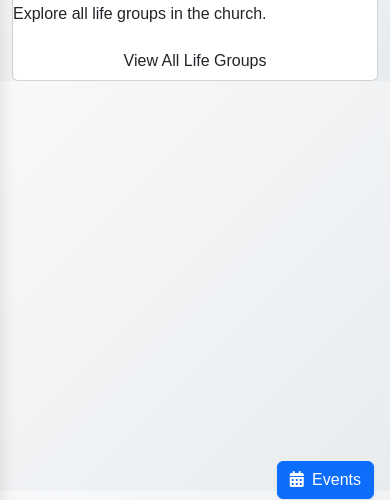
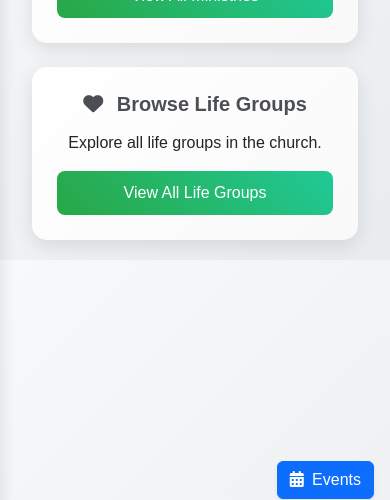
Before and after one commit to Zoraller/Church-Management, a Flask app: template templates/user_dashboard.html in a window 390 px wide. Shown: the part 329-829 px from the top of the page. Run offline with Flask 3, Linux system fonts and the light colour scheme; the template is opened without the code that fills it, so the values that code supplies are empty.

Commit message:
Update user_dashboard.html

```diff
--- a/templates/user_dashboard.html
+++ b/templates/user_dashboard.html
@@ -10,31 +10,24 @@
 <link href="https://fonts.googleapis.com/css2?family=Roboto:wght@300;400;500;700&display=swap" rel="stylesheet">
 <link rel="icon" href="{{ url_for('static', filename='images/favicon.ico') }}" type="image/x-icon">
 <style>
-/* ----------------- BASE ----------------- */
+
 body {
     margin: 0;
     font-family: 'Arial', sans-serif;
-    background: linear-gradient(135deg, #f8f9fa, #e9ecef);
+    background: linear-gradient(135deg, #f8f9fa 0%, #e9ecef 100%);
 }
-
-/* ----------------- SIDEBAR ----------------- */
 .sidebar {
     position: fixed;
     top: 0;
     left: 0;
     height: 100vh;
     width: 250px;
-    background: linear-gradient(180deg, #4b4f53, #343a40);
+    background: linear-gradient(180deg, #4b4f53 0%, #343a40 100%);
     color: white;
     padding-top: 20px;
     box-shadow: 2px 0 15px rgba(0,0,0,0.1);
     z-index: 1000;
-    transform: translateX(-100%);
     transition: transform 0.3s ease;
-}
-
-.sidebar.show {
-    transform: translateX(0);
 }
 
 .sidebar a {
@@ -68,30 +61,125 @@ body {
     box-shadow: 0 4px 10px rgba(0,0,0,0.2);
 }
 
-/* ----------------- BACKDROP ----------------- */
-.backdrop {
-    position: fixed;
-    top: 0; left: 0;
-    width: 100%; height: 100%;
-    background: rgba(0,0,0,0.5);
-    z-index: 1050;
-    opacity: 0;
-    visibility: hidden;
-    transition: opacity 0.3s ease, visibility 0.3s ease;
+/* --------------------------------------------------------
+   MAIN CONTENT
+---------------------------------------------------------*/
+.main-content {
+    margin-left: 250px;
+    margin-right: 300px;
+    padding: 20px;
+    transition: margin-left 0.3s ease;
 }
 
-.backdrop.show {
-    opacity: 1;
-    visibility: visible;
+/* --------------------------------------------------------
+   RIGHT PANEL (DESKTOP)
+---------------------------------------------------------*/
+.right-panel {
+    position: fixed;
+    top: 0;
+    right: 0;
+    width: 300px;
+    height: 100vh;
+    background: #f8f9fa;
+    z-index: 1000;
+    overflow-y: auto;
+    box-shadow: -2px 0 5px rgba(0,0,0,0.1);
+    padding-top: 60px;
 }
 
-/* ----------------- EVENTS ----------------- */
+/* --------------------------------------------------------
+   NAVBAR
+---------------------------------------------------------*/
+.navbar {
+    background: linear-gradient(45deg, #ffffff, #f8f9fa);
+    border-radius: 15px;
+    box-shadow: 0 6px 20px rgba(0,0,0,0.1);
+    margin-bottom: 30px;
+}
+
+.navbar-brand {
+    color: #4b4f53;
+    font-weight: 600;
+    font-size: 1.2rem;
+}
+
+/* --------------------------------------------------------
+   CLOCK
+---------------------------------------------------------*/
+.time-card {
+    display: inline-block;
+    padding: 6px 12px;
+    font-size: 0.7rem;
+    font-weight: bold;
+    color: #fff;
+    background: #616d79;
+    border-radius: 8px;
+    box-shadow: 0 2px 6px rgba(202,190,190,0.2);
+}
+
+/* --------------------------------------------------------
+   PROFILE
+---------------------------------------------------------*/
+.profile-icon {
+    width: 45px;
+    height: 45px;
+    border-radius: 50%;
+    cursor: pointer;
+    border: 2px solid #fff;
+    transition: transform 0.3s ease;
+}
+
+.profile-icon:hover {
+    transform: scale(1.1);
+}
+
+/* --------------------------------------------------------
+   CARDS
+---------------------------------------------------------*/
+.card {
+    border: none;
+    border-radius: 15px;
+    box-shadow: 0 6px 20px rgba(0,0,0,0.1);
+    background: linear-gradient(135deg, #fff 0%, #f9f9f9 100%);
+    padding: 25px;
+    text-align: center;
+    transition: all 0.3s ease;
+}
+
+.card:hover {
+    transform: translateY(-5px);
+    box-shadow: 0 10px 30px rgba(0,0,0,0.15);
+}
+
+.card h5 {
+    color: #4b4f53;
+    font-weight: 600;
+    margin-bottom: 15px;
+}
+
+.card .btn {
+    background: linear-gradient(45deg, #28a745, #20c997);
+    color: #fff;
+    border: none;
+    padding: 10px 20px;
+    border-radius: 8px;
+    transition: all 0.3s ease;
+}
+
+.card .btn:hover {
+    background: linear-gradient(45deg, #218838, #17a2b8);
+    transform: translateY(-2px);
+}
+
+/* --------------------------------------------------------
+   EVENTS
+---------------------------------------------------------*/
 .event-card {
     padding: 10px;
     border-bottom: 1px solid #ddd;
+    transition: 0.2s ease;
     text-decoration: none;
     color: inherit;
-    transition: 0.2s ease;
 }
 
 .event-card:hover {
@@ -99,18 +187,17 @@ body {
     box-shadow: 0 2px 8px rgba(0,0,0,0.1);
 }
 
-.event-card:active {
-    transform: translateY(0);
-    box-shadow: 0 2px 4px rgba(0,0,0,0.1);
-}
-
-/* ----------------- MOBILE ----------------- */
+/* --------------------------------------------------------
+   MOBILE RESPONSIVE
+---------------------------------------------------------*/
 .hamburger {
     display: none;
 }
 
+/* MOBILE MODE */
 @media (max-width: 768px) {
-    /* Sidebar toggle */
+
+    /* Sidebar */
     .sidebar {
         transform: translateX(-100%);
     }
@@ -129,18 +216,18 @@ body {
         color: #343a40;
     }
 
-    /* Main content adjustments */
+    /* Main Content */
     .main-content {
         margin-left: 0;
         margin-right: 0;
     }
 
-    /* Hide right panel */
+    /* Hide right panel on small screens */
     .right-panel {
         display: none;
     }
 
-    /* EVENTS MOBILE PANEL */
+    /* EVENTS SLIDE-UP PANEL FOR MOBILE */
     .events-mobile-panel {
         position: fixed;
         bottom: -100%;
@@ -153,18 +240,13 @@ body {
         transition: bottom 0.3s ease;
         z-index: 1200;
         overflow-y: auto;
-        padding: 15px 15px 80px 15px;
+        padding: 15px;
     }
 
     .events-mobile-panel.show {
         bottom: 0;
     }
 
-    body.events-open {
-        overflow: hidden;
-    }
-
-    /* Mobile events button */
     .open-events-btn {
         display: block;
         position: fixed;
@@ -180,6 +262,8 @@ body {
         cursor: pointer;
     }
 }
+
+
 </style>
 </head>
 <body>
@@ -387,6 +471,7 @@ function updateDateTime() {
 setInterval(updateDateTime, 1000);
 updateDateTime();
 
+// Sidebar toggle
 const sidebar = document.getElementById("sidebar");
 const backdrop = document.getElementById("backdrop");
 const hamburger = document.getElementById("hamburger");
@@ -403,21 +488,27 @@ sidebar.querySelectorAll("a").forEach(link=>{
     link.addEventListener("click",()=>{ if(window.innerWidth<=768) toggleSidebar(); });
 });
 
-// ----------------- MOBILE EVENTS PANEL -----------------
+// Event search (desktop)
+document.getElementById('eventSearch').addEventListener('input', function() {
+    const filter = this.value.toLowerCase();
+    document.querySelectorAll('.event-card').forEach(event => {
+        const text = event.textContent.toLowerCase();
+        event.style.display = text.includes(filter) ? '' : 'none';
+    });
+});
+
+// Mobile events panel toggle
 const mobileEventsBtn = document.getElementById('mobileEventsBtn');
 const eventsMobilePanel = document.getElementById('eventsMobilePanel');
 const closeEventsPanel = document.getElementById('closeEventsPanel');
 
 mobileEventsBtn.addEventListener('click', () => {
     eventsMobilePanel.classList.add('show');
-    document.body.classList.add('events-open');
 });
 
 closeEventsPanel.addEventListener('click', () => {
     eventsMobilePanel.classList.remove('show');
-    document.body.classList.remove('events-open');
 });
-
 
 // Event search (mobile)
 document.getElementById('eventSearchMobile').addEventListener('input', function() {
```
